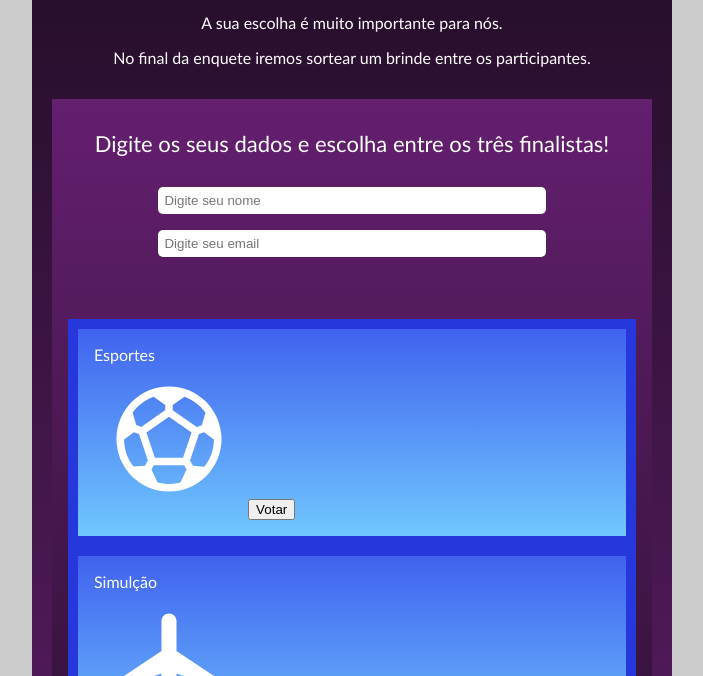
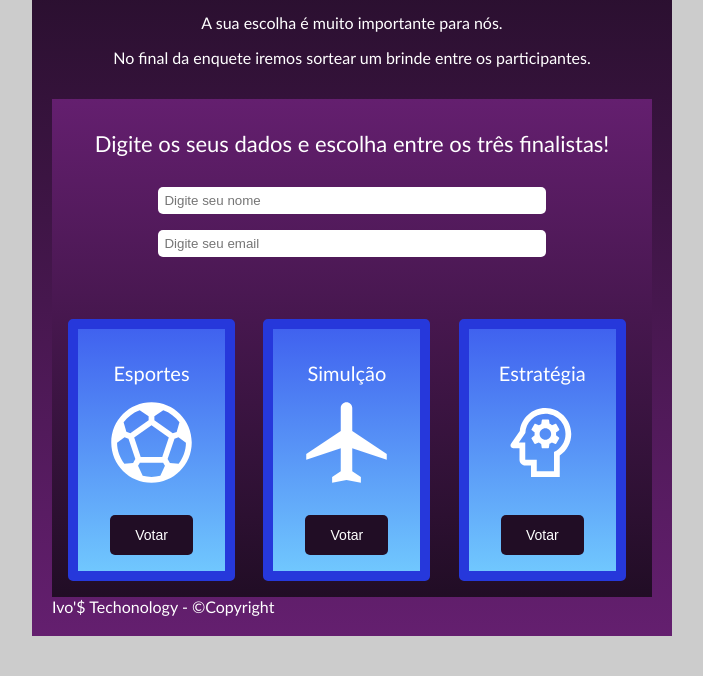
Before and after one commit to ivoosa7/bootcamp-finalproject1, a plain HTML site: page index.html in a window 1280 px wide. Shown: the part 124-800 px from the top of the page, without its empty margins (288-991 px from the left). Drawn offline with Linux system fonts and the light colour scheme.

Commit message:
closes #5 - voting sector index.html

```diff
--- a/index.html
+++ b/index.html
@@ -25,18 +25,18 @@
             <div class="sectorvoting">
                 <section>
                     <div class="titleoption">Esportes</div>
-                    <img src="Projeto Do Módulo - Enquete/assets/sports_soccer_white.svg" width="150px">
-                    <button>Votar</button>
+                    <img class="image" src="Projeto Do Módulo - Enquete/assets/sports_soccer_white.svg" >
+                    <div class="button"><button>Votar</button></div>
                 </section>
                 <section>
                     <div class="titleoption">Simulção</div>
-                    <img src="Projeto Do Módulo - Enquete/assets/local_airport_white.svg" width="150px">
-                    <button>Votar</button>
+                    <img class="image" src="Projeto Do Módulo - Enquete/assets/local_airport_white.svg">
+                    <div class="button"><button>Votar</button></div>
                 </section>
                 <section>
                     <div class="titleoption">Estratégia</div>
-                    <img src="Projeto Do Módulo - Enquete/assets/psychology_white.svg" width="150px">
-                    <button>Votar</button>
+                    <img class="image" src="Projeto Do Módulo - Enquete/assets/psychology_white.svg">
+                    <div class="button"><button>Votar</button></div>
                 </section>
             </div>
         </main>
--- a/style.css
+++ b/style.css
@@ -59,10 +59,46 @@ input:focus{
 
 .sectorvoting{
     margin-top: 30px;
+    display: flex;
 }
 
 .sectorvoting section{
     background-image: linear-gradient(to bottom, #4062EF, #70C7FE);
     border: 10px solid #2638DB;
     padding: 16px;
+    width: 30%;
+    box-sizing: border-box;
+    margin-right: 5%;
+    border-radius: 5px;
 }
+
+.titleoption{
+    text-align: center;
+    font-size: 20px;
+    margin-top: 16px;
+}
+
+.image{
+    width: 115px;
+    margin: 0 auto;
+}
+
+.button{
+    padding: 12px 16px 0 16px;
+}
+
+button{
+    width: 100%;
+    padding: 12px 24px;
+    font-size: 14px;
+    color: white;
+    background-color: #210D25;
+    border: 0;
+    border-radius: 5px;
+}
+
+button:hover{
+    background-color: #3C1443;
+    cursor: pointer;
+    transition: 1s;
+}
```
